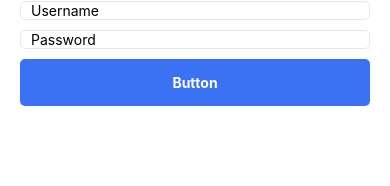
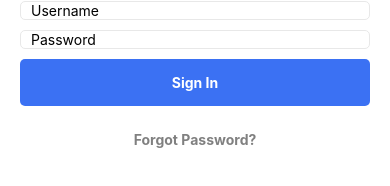
Before and after one commit to alejosaez/reactNativeProyecto, a React Native app: screen / in a window 390 px wide. Shown: the part 224-410 px from the top of the page. Built offline with nearby package versions, Linux system fonts and the light colour scheme.

Commit message:
se agrego boton de olvidar contraseña

```diff
--- a/src/components/CustomButton/CustomButton.tsx
+++ b/src/components/CustomButton/CustomButton.tsx
@@ -1,33 +1,50 @@
-import React, { Component } from 'react'
-import { View ,Text, StyleSheet, Pressable,GestureResponderEvent} from 'react-native'
+import React from 'react';
+import { View, Text, StyleSheet, Pressable, GestureResponderEvent } from 'react-native';
 
 interface CustomButtonProps {
   onPress: (event: GestureResponderEvent) => void;
+  text: string;
+  type?: 'PRIMARY' | 'TERTIARY'; // Define los tipos permitidos para `type`
 }
 
-
-const CustomButton: React.FC<CustomButtonProps> = ({onPress})=> {
+const CustomButton: React.FC<CustomButtonProps> = ({ onPress, text, type = 'PRIMARY' }) => {
+  const containerStyle = [
+    styles.container,
+    type === 'PRIMARY' ? styles.container_PRIMARY : styles.container__TERTIARY,
+  ];
+  const textStyle = [
+    styles.text,
+    type === 'TERTIARY' ? styles.text_TERTIARY : {}, // Asegúrate de tener un estilo para `text_TERTIARY`
+  ];
 
   return (
-     <Pressable onPress={onPress} style={style.container}>
-        <Text style={style.text}>Button</Text>
+    <Pressable onPress={onPress} style={containerStyle}>
+      <Text style={textStyle}>{text}</Text>
     </Pressable>
-    )
-  }
-const style=StyleSheet.create({
-    container:{
-        backgroundColor:"#3B71F3",
-        width:"100%",
-        padding:15,
-        marginVertical:5,
-        alignItems:"center",
-        borderRadius:5,
+  );
+};
 
+const styles = StyleSheet.create({
+  container: {
+    width: '100%',
+    padding: 15,
+    marginVertical: 5,
+    alignItems: 'center',
+    borderRadius: 5,
   },
-    text:{
-        fontWeight:"bold",
-        color:"white",
+  container_PRIMARY: {
+    backgroundColor: '#3B71F3',
   },
-})
+  container__TERTIARY: {
+    // Agrega los estilos necesarios para TERTIARY si es diferente
+  },
+  text: {
+    fontWeight: 'bold',
+    color: 'white',
+  },
+  text_TERTIARY: {
+    color: 'gray', // Define el color para el estilo TERTIARY
+  },
+});
 
-export default CustomButton
+export default CustomButton;
--- a/src/screens/SingInScreen/SingInScreen.tsx
+++ b/src/screens/SingInScreen/SingInScreen.tsx
@@ -4,22 +4,28 @@ import logo from '../../../assets/images/logo.jpg';
 import CustomInput from '../../components/CustomInput/CustomInput';
 import CustomButton from '../../components/CustomButton/CustomButton';
 
+
 const SingInScreen: React.FC = () => {
   const [userName, setUserName] = useState<string>('');
   const [password, setPassword] = useState<string>('');
 
+
   const { height } = useWindowDimensions();
 
-  const handlePress = (event: GestureResponderEvent) => {
-    console.log('Button pressed');
+  const  onSingInPressed = (event: GestureResponderEvent) => {
+    console.warn("Sign in");
   };
+  const onForgotPasswordPressed=(event: GestureResponderEvent)=>{
+    console.warn("Forgot Password");
+   }
 
   return (
     <View style={styles.root}>
       <Image source={logo} style={[styles.logo, { height: height * 0.3 }]} resizeMode='contain' />
       <CustomInput placeholder="Username" value={userName} setValue={setUserName} />
       <CustomInput placeholder="Password" value={password} setValue={setPassword} secureTextEntry={true} />
-      <CustomButton onPress={handlePress}/>
+      <CustomButton text="Sign In" onPress={onSingInPressed}/>
+      <CustomButton text="Forgot Password?" onPress={onForgotPasswordPressed} type="TERTIARY"/>
     </View>
   );
 };
```
Lines whose indentation alone changed are shown as unchanged.
